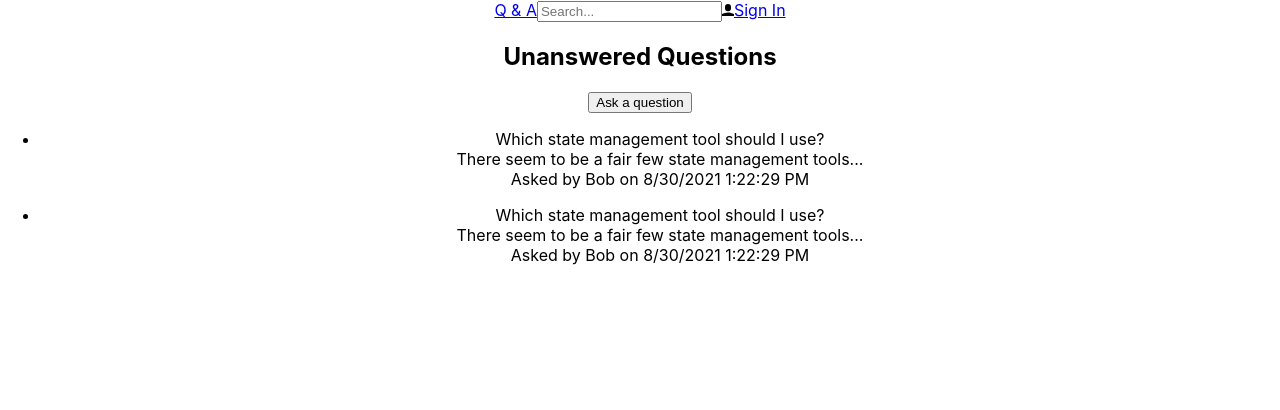
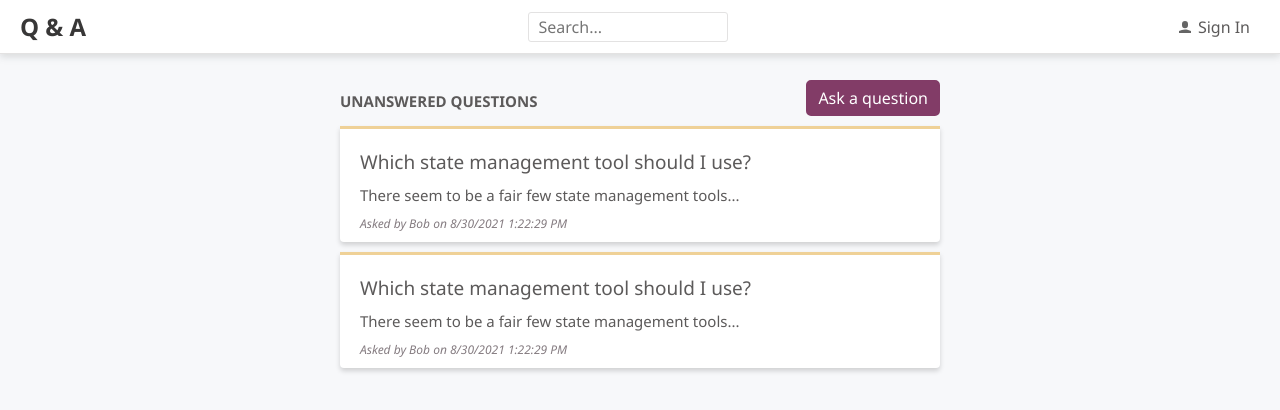
Before and after one commit to KStrzechowski/QandA, a React (Create React App) app in the folder frontend/: page / in a window 1280 px wide. Shown: the top 410 px of the page. Built offline with nearby package versions, Linux system fonts and the light colour scheme.

Commit message:
Styled home page
We created reusable styled components with Emotion and used them to complete the home page styling.

```diff
--- a/frontend/package.json
+++ b/frontend/package.json
@@ -3,6 +3,8 @@
   "version": "0.1.0",
   "private": true,
   "dependencies": {
+    "@emotion/react": "^11.4.1",
+    "@emotion/styled": "^11.3.0",
     "@testing-library/jest-dom": "^5.14.1",
     "@testing-library/react": "^11.2.7",
     "@testing-library/user-event": "^12.8.3",
--- a/frontend/src/App.css
+++ /dev/null
@@ -1,38 +0,0 @@
-.App {
-  text-align: center;
-}
-
-.App-logo {
-  height: 40vmin;
-  pointer-events: none;
-}
-
-@media (prefers-reduced-motion: no-preference) {
-  .App-logo {
-    animation: App-logo-spin infinite 20s linear;
-  }
-}
-
-.App-header {
-  background-color: #282c34;
-  min-height: 100vh;
-  display: flex;
-  flex-direction: column;
-  align-items: center;
-  justify-content: center;
-  font-size: calc(10px + 2vmin);
-  color: white;
-}
-
-.App-link {
-  color: #61dafb;
-}
-
-@keyframes App-logo-spin {
-  from {
-    transform: rotate(0deg);
-  }
-  to {
-    transform: rotate(360deg);
-  }
-}
--- a/frontend/src/App.tsx
+++ b/frontend/src/App.tsx
@@ -1,11 +1,18 @@
-import React from 'react';
-import './App.css';
+/** @jsxImportSource @emotion/react */
+import { css } from '@emotion/react';
 import { Header } from './Header';
 import { HomePage } from './HomePage';
+import { fontFamily, fontSize, gray2 } from './Styles';
 
 function App() {
   return (
-    <div className="App">
+    <div
+      css={css`
+        font-family: ${fontFamily};
+        font-size: ${fontSize};
+        color: ${gray2};
+      `}
+    >
       <Header />
       <HomePage />
     </div>
--- a/frontend/src/Header.tsx
+++ b/frontend/src/Header.tsx
@@ -1,19 +1,78 @@
+/** @jsxImportSource @emotion/react */
+import { css } from '@emotion/react';
 import React from 'react';
 import { UserIcon } from './Icons';
+import { fontFamily, fontSize, gray1, gray2, gray5 } from './Styles';
 
 export const Header = () => {
   const handleSearchInputChange = (e: React.ChangeEvent<HTMLInputElement>) => {
     console.log(e.currentTarget.value);
   };
   return (
-    <div>
-      <a href="./">Q & A</a>
+    <div
+      css={css`
+        position: fixed;
+        box-sizing: border-box;
+        top: 0;
+        width: 100%;
+        display: flex;
+        align-items: center;
+        justify-content: space-between;
+        padding: 10px 20px;
+        background-color: #fff;
+        border-bottom: 1px solid ${gray5};
+        box-shadow: 0 3px 7px 0 rgba(110, 112, 114, 0.21);
+      `}
+    >
+      <a
+        href="./"
+        css={css`
+          font-size: 24px;
+          font-weight: bold;
+          color: ${gray1};
+          text-decoration: none;
+        `}
+      >
+        Q & A
+      </a>
       <input
         type="text"
         placeholder="Search..."
         onChange={handleSearchInputChange}
+        css={css`
+          box-sizing: border-box;
+          font-family: ${fontFamily};
+          font-size: ${fontSize};
+          padding: 8px 10px;
+          border: 1px solid ${gray5};
+          border-radius: 3px;
+          color: ${gray2};
+          background-color: white;
+          width: 200px;
+          height: 30px;
+          :focus {
+            outline-color: ${gray5};
+          }
+        `}
       />
-      <a href="./sigin">
+      <a
+        href="./sigin"
+        css={css`
+          font-family: ${fontFamily};
+          font-size: ${fontSize};
+          padding: 5px 10px;
+          color: ${gray2};
+          background-color: transparent;
+          text-decoration: none;
+          cursor: pointer;
+          :focus {
+            outline-color: ${gray5};
+          }
+          span {
+            margin-left: 7px;
+          }
+        `}
+      >
         <UserIcon />
         <span>Sign In</span>
       </a>
--- a/frontend/src/HomePage.tsx
+++ b/frontend/src/HomePage.tsx
@@ -1,8 +1,11 @@
+/** @jsxImportSource @emotion/react */
+import { css } from '@emotion/react';
 import React from 'react';
 import { QuestionList } from './QuestionList';
 import { getUnansweredQuestions, QuestionData } from './QuestionData';
 import { Page } from './Page';
 import { PageTitle } from './PageTitle';
+import { PrimaryButton } from './Styles';
 
 export const HomePage = () => {
   const [questions, setQuestions] = React.useState<QuestionData[]>([]);
@@ -21,9 +24,17 @@
 
   return (
     <Page>
-      <div>
+      <div
+        css={css`
+          display: flex;
+          align-items: center;
+          justify-content: space-between;
+        `}
+      >
         <PageTitle>Unanswered Questions</PageTitle>
-        <button onClick={handleAshQuestionClick}>Ask a question</button>
+        <PrimaryButton onClick={handleAshQuestionClick}>
+          Ask a question
+        </PrimaryButton>
       </div>
       {questionsLoading ? (
         <div>Loading...</div>
--- a/frontend/src/Icons.tsx
+++ b/frontend/src/Icons.tsx
@@ -1,4 +1,15 @@
+/** @jsxImportSource @emotion/react */
+import { css } from '@emotion/react';
 import React from 'react';
 import user from './user.svg';
 
-export const UserIcon = () => <img src={user} alt="User" width="12px" />;
+export const UserIcon = () => (
+  <img
+    src={user}
+    alt="User"
+    css={css`
+      width: 12px;
+      opacity: 0.6;
+    `}
+  />
+);
--- a/frontend/src/Page.tsx
+++ b/frontend/src/Page.tsx
@@ -1,3 +1,5 @@
+/** @jsxImportSource @emotion/react */
+import { css } from '@emotion/react';
 import React from 'react';
 import { PageTitle } from './PageTitle';
 
@@ -7,7 +9,13 @@
 }
 
 export const Page = ({ title, children }: Props) => (
-  <div>
+  <div
+    css={css`
+      margin: 50px auto 20px auto;
+      padding: 30px 20px;
+      max-width: 600px;
+    `}
+  >
     {title && <PageTitle>{title}</PageTitle>}
     {children}
   </div>
--- a/frontend/src/PageTitle.tsx
+++ b/frontend/src/PageTitle.tsx
@@ -1,7 +1,21 @@
+/** @jsxImportSource @emotion/react */
+import { css } from '@emotion/react';
 import React from 'react';
 
 interface Props {
   children: React.ReactNode;
 }
 
-export const PageTitle = ({ children }: Props) => <h2>{children}</h2>;
+export const PageTitle = ({ children }: Props) => (
+  <h2
+    css={css`
+      font-size: 15px;
+      font-weight: bold;
+      margin: 10px 0px 5px;
+      text-align: center;
+      text-transform: uppercase;
+    `}
+  >
+    {children}
+  </h2>
+);
--- a/frontend/src/Question.tsx
+++ b/frontend/src/Question.tsx
@@ -1,5 +1,8 @@
+/** @jsxImportSource @emotion/react */
+import { css } from '@emotion/react';
 import React from 'react';
 import { QuestionData } from './QuestionData';
+import { gray2, gray3 } from './Styles';
 
 interface Props {
   data: QuestionData;
@@ -7,16 +10,39 @@
 }
 
 export const Question = ({ data, showContent = true }: Props) => (
-  <div>
-    <div>{data.title}</div>
+  <div
+    css={css`
+      padding: 10px 0px;
+    `}
+  >
+    <div
+      css={css`
+        padding: 10px 0px;
+        font-size: 19px;
+      `}
+    >
+      {data.title}
+    </div>
     {showContent && (
-      <div>
+      <div
+        css={css`
+          padding-bottom: 10px;
+          font-size: 15px;
+          color: ${gray2};
+        `}
+      >
         {data.content.length > 50
           ? `${data.content.substring(0, 50)}...`
           : data.content}
       </div>
     )}
-    <div>
+    <div
+      css={css`
+        font-size: 12px;
+        font-style: italic;
+        color: ${gray3};
+      `}
+    >
       {`Asked by ${
         data.userName
       } on ${data.created.toLocaleDateString()} ${data.created.toLocaleTimeString()}`}
--- a/frontend/src/QuestionList.tsx
+++ b/frontend/src/QuestionList.tsx
@@ -1,6 +1,9 @@
+/** @jsxImportSource @emotion/react */
+import { css } from '@emotion/react';
 import React from 'react';
 import { QuestionData } from './QuestionData';
 import { Question } from './Question';
+import { accent2, gray5 } from './Styles';
 
 interface Props {
   data: QuestionData[];
@@ -8,9 +11,28 @@
 }
 
 export const QuestionList = ({ data, renderItem }: Props) => (
-  <ul>
+  <ul
+    css={css`
+      list-style: none;
+      margin: 10px 0 0 0;
+      padding: 0px 20px;
+      background-color: #fff;
+      border-bottom-left-radius: 4px;
+      border-bottom-right-radius: 4px;
+      border-top: 3px solid ${accent2};
+      box-shadow: 0 3px 5px 0 rgba(0, 0, 0, 0.16);
+    `}
+  >
     {data.map((question) => (
-      <li key={question.questionId}>
+      <li
+        key={question.questionId}
+        css={css`
+          border-top: 1px solid ${gray5};
+          :first-of-type {
+            border-top: none;
+          }
+        `}
+      >
         {renderItem ? renderItem(question) : <Question data={question} />}
       </li>
     ))}
--- /dev/null
+++ b/frontend/src/Styles.ts
@@ -0,0 +1,39 @@
+import styled from '@emotion/styled';
+
+export const gray1 = '#383737';
+export const gray2 = '#5c5a5a';
+export const gray3 = '#857c81';
+export const gray4 = '#b9b9b9';
+export const gray5 = '#e3e2e2';
+export const gray6 = '#f7f8fa';
+
+export const primary1 = '#681c41';
+export const primary2 = '#823c67';
+
+export const accent1 = '#dbb365';
+export const accent2 = '#efd197';
+
+export const fontFamily = "'Segoe UI', 'Helvetica Neue', sans-serif";
+export const fontSize = '16px';
+
+export const PrimaryButton = styled.button`
+  background-color: ${primary2};
+  border-color: ${primary2};
+  border-style: solid;
+  border-radius: 5px;
+  font-family: ${fontFamily};
+  font-size: ${fontSize};
+  padding: 5px 10px;
+  color: white;
+  cursor: pointer;
+  :hover {
+    background-color: ${primary1};
+  }
+  :focus {
+    outline-color: ${primary2};
+  }
+  :disabled {
+    opacity: 0.5;
+    cursor: not-allowed;
+  }
+`;
--- a/frontend/src/index.css
+++ b/frontend/src/index.css
@@ -1,13 +1,4 @@
 body {
   margin: 0;
-  font-family: -apple-system, BlinkMacSystemFont, 'Segoe UI', 'Roboto', 'Oxygen',
-    'Ubuntu', 'Cantarell', 'Fira Sans', 'Droid Sans', 'Helvetica Neue',
-    sans-serif;
-  -webkit-font-smoothing: antialiased;
-  -moz-osx-font-smoothing: grayscale;
+  background-color: #f7f8fa;
 }
-
-code {
-  font-family: source-code-pro, Menlo, Monaco, Consolas, 'Courier New',
-    monospace;
-}
```
Also changed, not shown: 1 other file (tests, documents, lock files or other folders).
